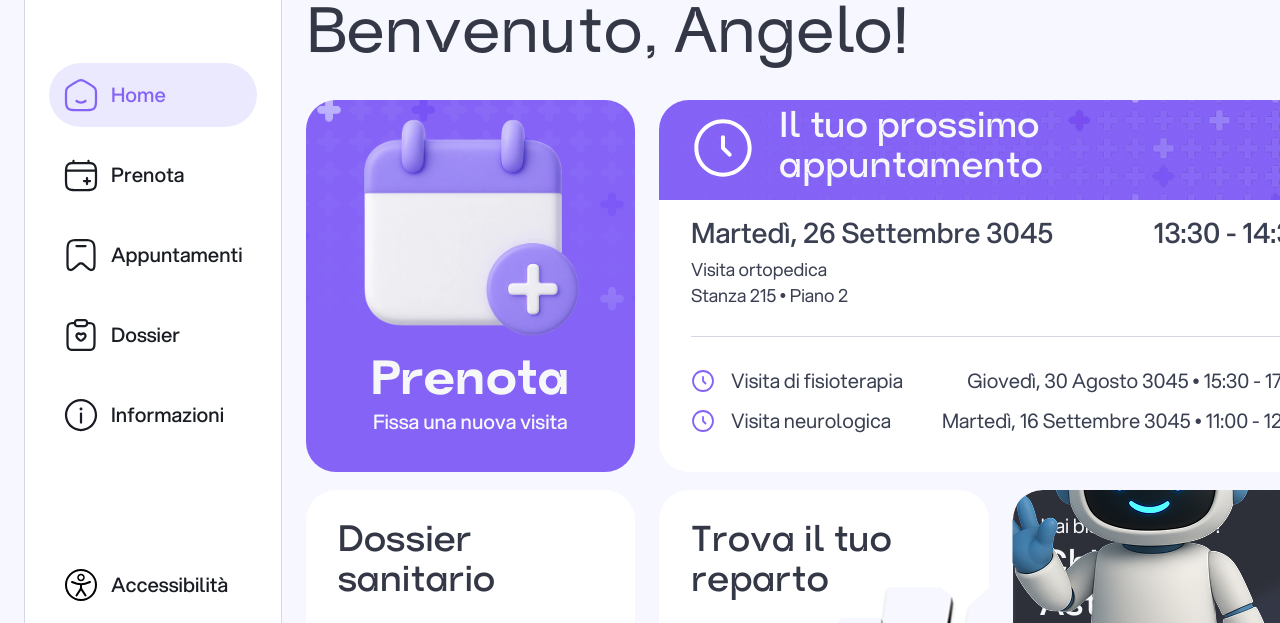
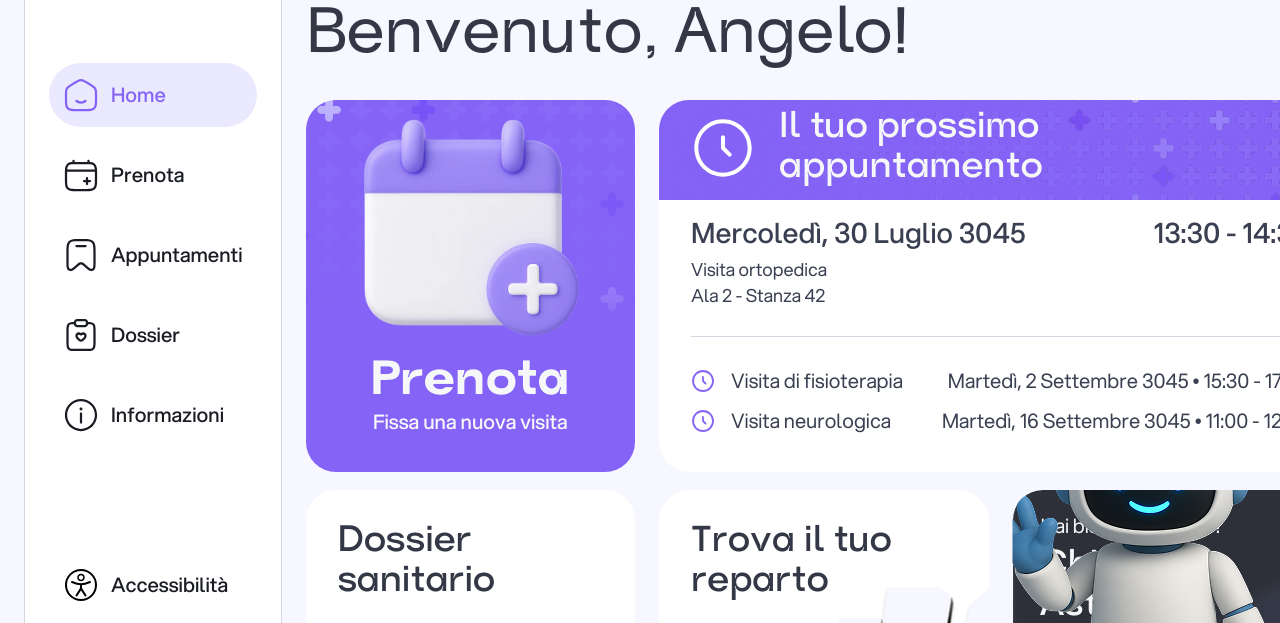
Before and after one commit to CorinnaGastaldi/AstroMed, a website: page home.html in a window 1280 px wide. Shown: the part 140-763 px from the top of the page. Drawn offline with nearby package versions, Linux system fonts and the light colour scheme.

Commit message:
Modifiche date appuntamenti

```diff
--- a/home.html
+++ b/home.html
@@ -215,13 +215,13 @@
 
                           <div class="d-flex flex-row justify-content-between">
                             <div class="d-flex flex-column gap-2">
-                              <p class="text-body-large text-color-dark-grey">Martedì, 26 Settembre 3045</p>
+                              <p class="text-body-large text-color-dark-grey">Mercoledì, 30 Luglio 3045</p>
                               <div class="d-flex flex-column align-items-start gap-2">
                                 <p class="text-body-caption text-color-dark-grey">Visita ortopedica</p>
-                                <p class="text-body-caption text-color-dark-grey">Stanza 215  •  Piano 2</p>
+                                <p class="text-body-caption text-color-dark-grey">Ala 2 - Stanza 42</p>
                               </div>
                             </div>
-                            <p class="text-body-large text-color-dark-grey">13:30 -  14:30</p>
+                            <p class="text-body-large text-color-dark-grey">13:30 - 14:30</p>
 
                           </div>
                           <div class="horizontal-divider-s"></div>
@@ -231,14 +231,14 @@
                                 <img src="icons/clock-icon-small.svg" alt="Clock" width="24" height="24"/>
                                 <p class="text-body-regular text-color-dark-grey">Visita di fisioterapia</p>
                               </div>
-                              <p class="text-body-regular text-color-dark-grey">Giovedì, 30 Agosto 3045  •  15:30 - 17:00</p>
+                              <p class="text-body-regular text-color-dark-grey">Martedì, 2 Settembre 3045 • 15:30 - 17:00</p>
                             </div>
                             <div class="d-flex flex-row justify-content-between">
                               <div class="d-flex flex-row align-items-center gap-3">
                                 <img src="icons/clock-icon-small.svg" alt="Clock" width="24" height="24"/>
                                 <p class="text-body-regular text-color-dark-grey">Visita neurologica</p>
                               </div>
-                              <p class="text-body-regular text-color-dark-grey">Martedì, 16 Settembre 3045  •  11:00 - 12:00</p>
+                              <p class="text-body-regular text-color-dark-grey">Martedì, 16 Settembre 3045 • 11:00 - 12:00</p>
                             </div>
                           </div>
                         </a>
```
